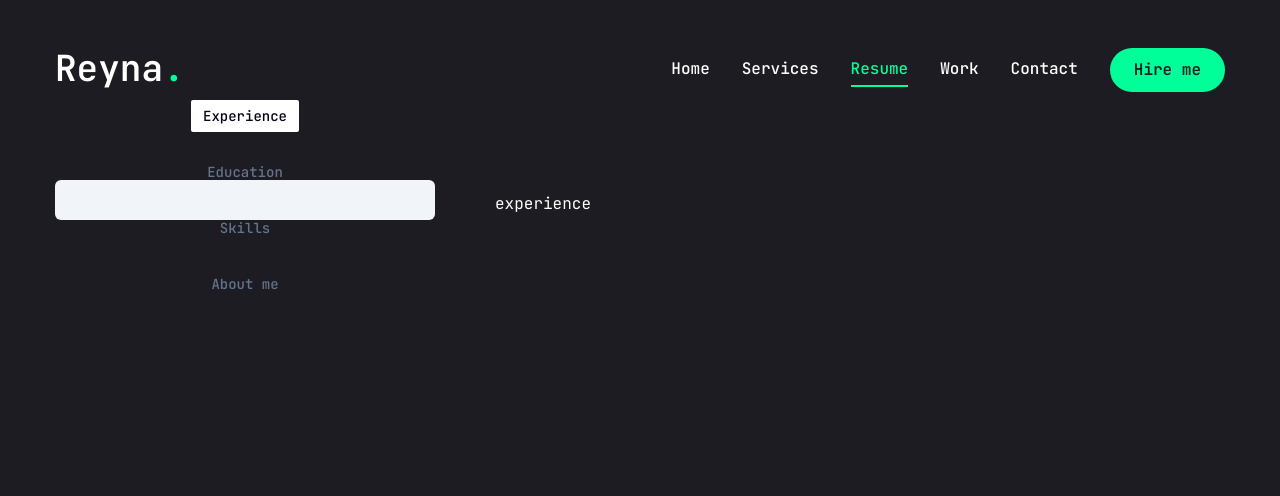
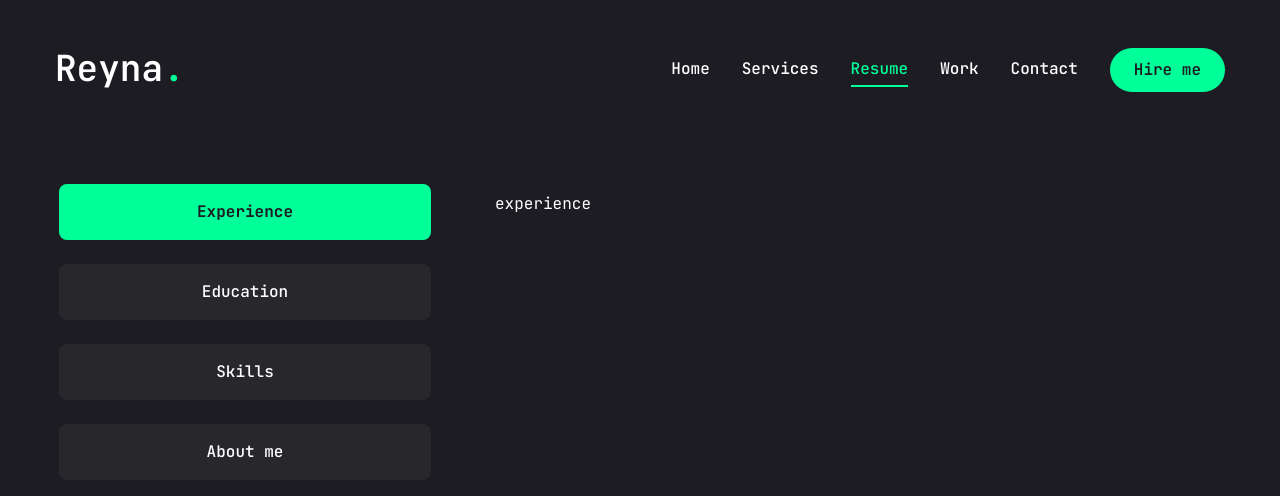
Before and after one commit to reynaroma/reyna-portfolio, a Next.js app: page /resume in a window 1280 px wide. Shown: the top 496 px of the page. Built offline with nearby package versions, Linux system fonts and the light colour scheme.

Commit message:
Modify the style of TabsTrigger and List

```diff
--- a/components/ui/tabs.jsx
+++ b/components/ui/tabs.jsx
@@ -11,7 +11,7 @@ const TabsList = React.forwardRef(({ className, ...props }, ref) => (
   <TabsPrimitive.List
     ref={ref}
     className={cn(
-      "inline-flex h-10 items-center justify-center rounded-md bg-slate-100 p-1 text-slate-500 dark:bg-slate-800 dark:text-slate-400",
+      "inline-flex h-auto rounded-md p-1 text-primary",
       className
     )}
     {...props} />
@@ -22,7 +22,7 @@ const TabsTrigger = React.forwardRef(({ className, ...props }, ref) => (
   <TabsPrimitive.Trigger
     ref={ref}
     className={cn(
-      "inline-flex items-center justify-center whitespace-nowrap rounded-sm px-3 py-1.5 text-sm font-medium ring-offset-white transition-all focus-visible:outline-none focus-visible:ring-2 focus-visible:ring-slate-950 focus-visible:ring-offset-2 disabled:pointer-events-none disabled:opacity-50 data-[state=active]:bg-white data-[state=active]:text-slate-950 data-[state=active]:shadow-sm dark:ring-offset-slate-950 dark:focus-visible:ring-slate-300 dark:data-[state=active]:bg-slate-950 dark:data-[state=active]:text-slate-50",
+      "inline-flex items-center w-full bg-[#27272c] justify-center whitespace-nowrap text-white rounded-lg p-3 text-balance font-medium ring-offset-white transition-all disabled:pointer-events-none disabled:opacity-50  data-[state=active]:bg-accent data-[state=active]:text-primary data-[state=active]:font-bold data-[state=active]:shadow-sm",
       className
     )}
     {...props} />
```
